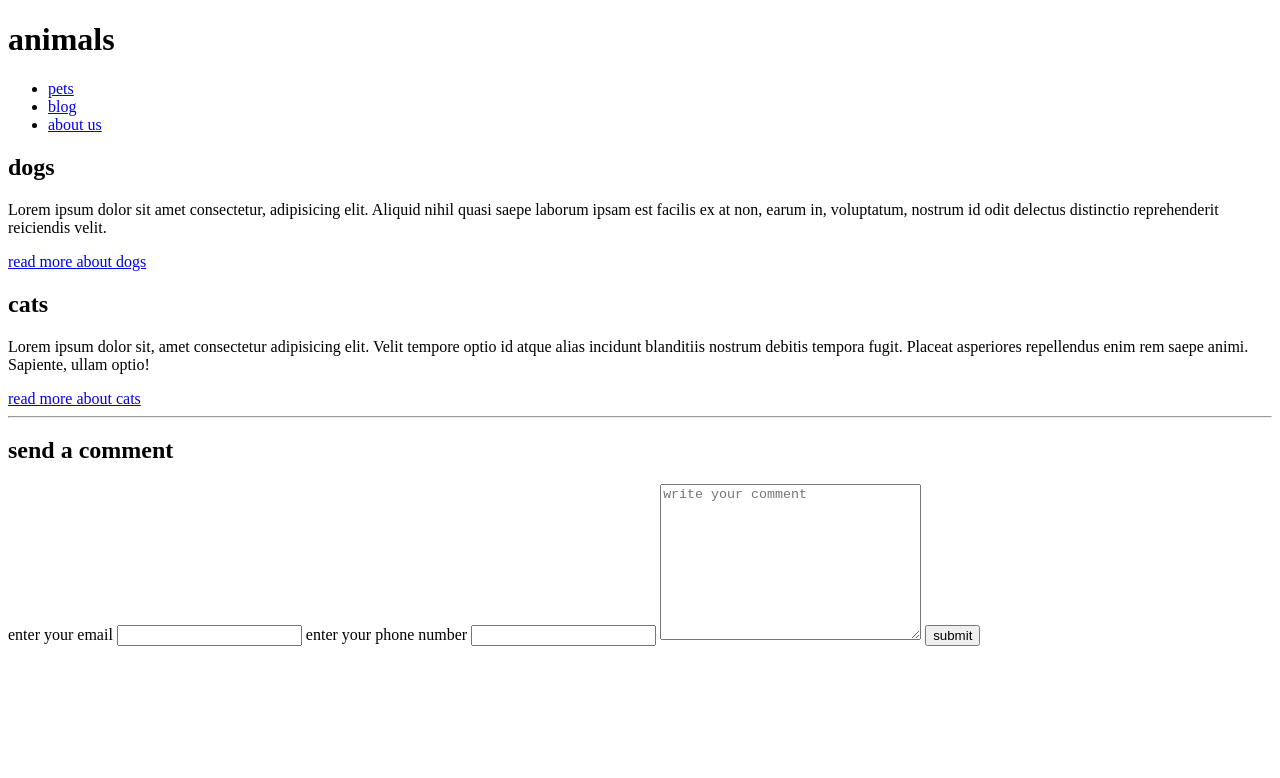
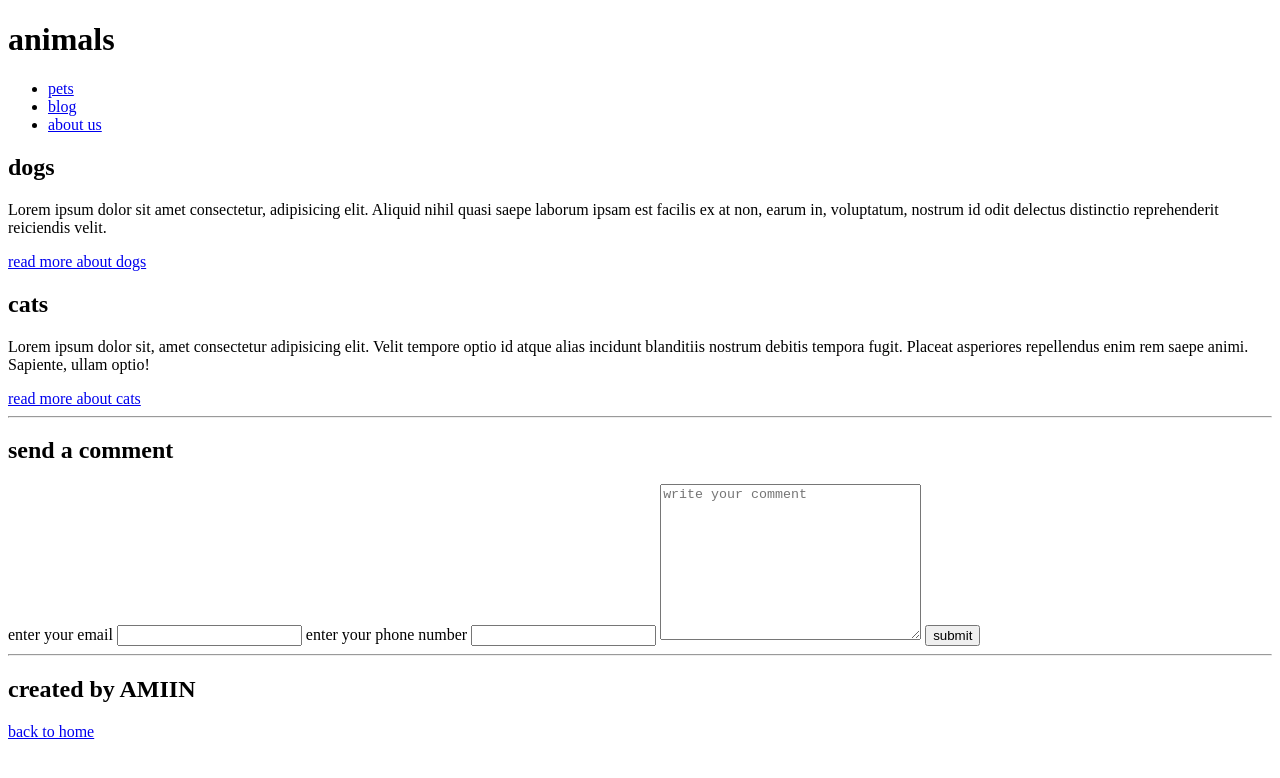
Before and after one commit to Abolfazl-Nayudi/class-quiz, a plain HTML site: page AminNik.html in a window 1280 px wide. Drawn offline with Linux system fonts and the light colour scheme.

Commit message:
create footer

```diff
--- a/AminNik.html
+++ b/AminNik.html
@@ -23,13 +23,17 @@
         <section>
             <article>
                 <h2>dogs</h2>
-                <p>Lorem ipsum dolor sit amet consectetur, adipisicing elit. Aliquid nihil quasi saepe laborum ipsam est facilis ex at non, earum in, voluptatum, nostrum id odit delectus distinctio reprehenderit reiciendis velit.</p>
+                <p>Lorem ipsum dolor sit amet consectetur, adipisicing elit. Aliquid nihil quasi saepe laborum ipsam est
+                    facilis ex at non, earum in, voluptatum, nostrum id odit delectus distinctio reprehenderit
+                    reiciendis velit.</p>
                 <a href="#">read more about dogs</a>
             </article>
 
             <article>
                 <h2>cats</h2>
-                <p>Lorem ipsum dolor sit, amet consectetur adipisicing elit. Velit tempore optio id atque alias incidunt blanditiis nostrum debitis tempora fugit. Placeat asperiores repellendus enim rem saepe animi. Sapiente, ullam optio!</p>
+                <p>Lorem ipsum dolor sit, amet consectetur adipisicing elit. Velit tempore optio id atque alias incidunt
+                    blanditiis nostrum debitis tempora fugit. Placeat asperiores repellendus enim rem saepe animi.
+                    Sapiente, ullam optio!</p>
                 <a href="#">read more about cats</a>
             </article>
         </section>
@@ -43,6 +47,11 @@
             <textarea cols="30" rows="10" placeholder="write your comment"></textarea>
             <button>submit</button>
         </form>
+        <hr>
+        <footer>
+            <h2>created by AMIIN</h2>
+            <a href="index.html">back to home</a>
+        </footer>
     </main>
 
 </body>
```
